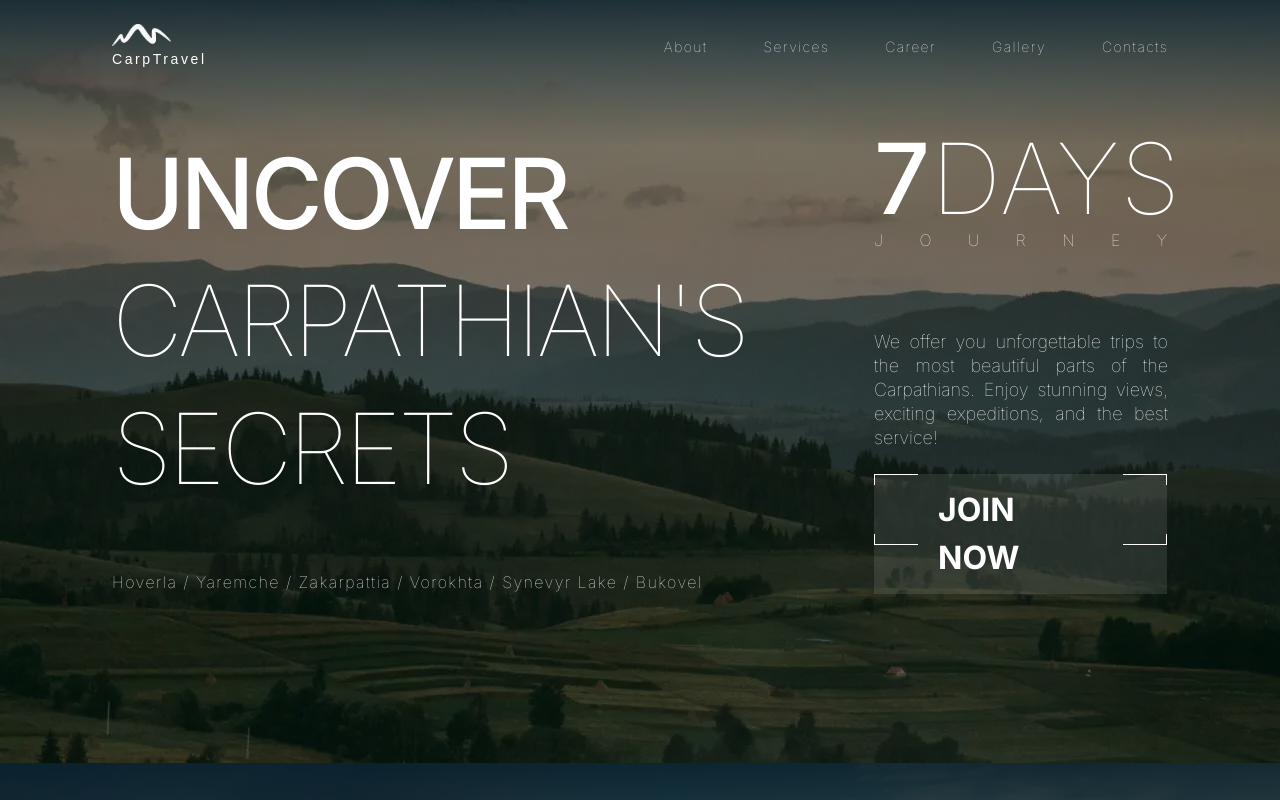
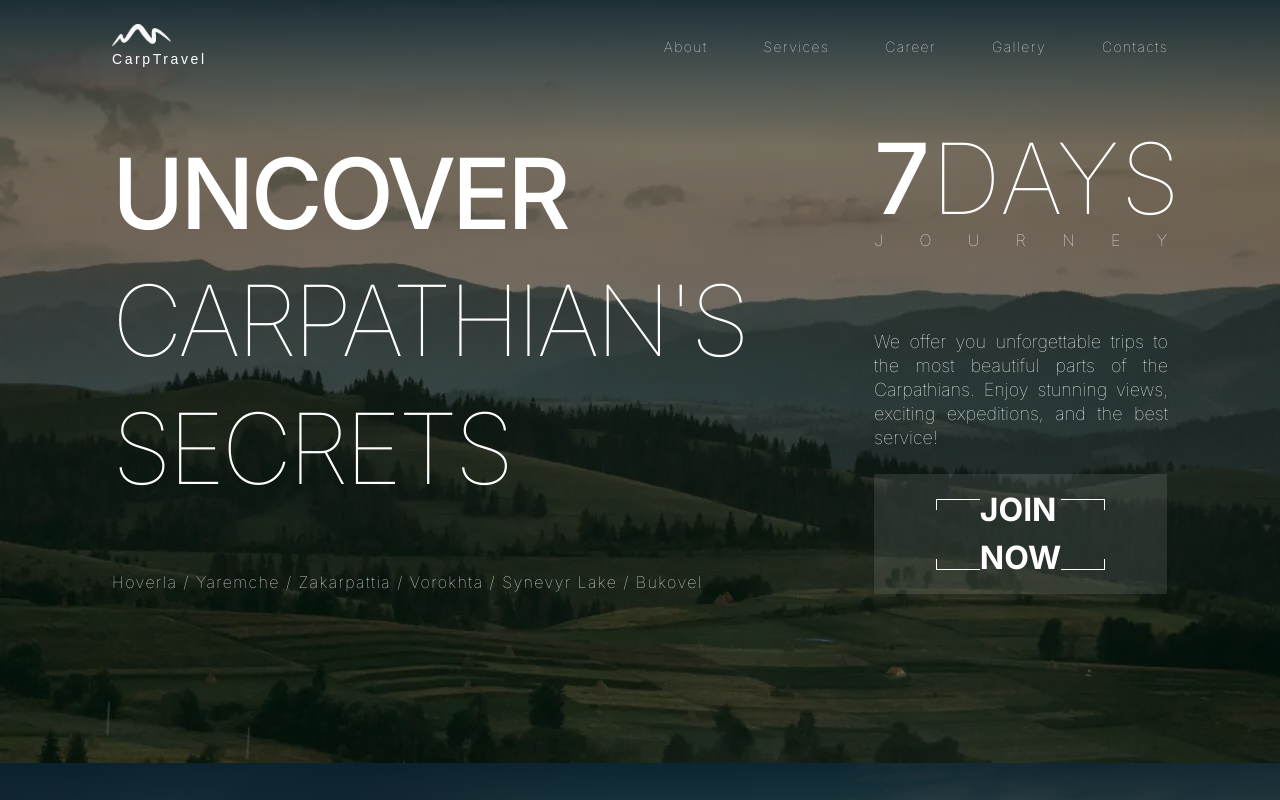
Before and after one commit to Veronikanos/carpTravel, a Next.js app: page / in a window 1280 px wide. Shown: the top 800 px of the page. Built offline with nearby package versions, Linux system fonts and the light colour scheme; a web font is replaced by a local one.

Commit message:
style: add optimization for tailwind config

```diff
--- a/src/app/globals.css
+++ b/src/app/globals.css
@@ -67,25 +67,6 @@ body {
   @apply md:w-[230px] xl:w-[294px] ml-auto;
 }
 
-.button-hero::before,
-.button-hero::after {
-  content: '';
-  position: absolute;
-  width: 42px;
-  height: 53px;
-  top: 0;
-  bottom: 0;
-}
-
-.button-hero::before {
-  left: 0;
-  content: url('/right-mobile.svg');
-}
-
-.button-hero::after {
-  right: 0;
-  content: url('/left-mobile.svg');
-}
 
 .mobile-menu__bg {
   background: rgba(1, 10, 5, 0.75);
--- a/src/app/layout.tsx
+++ b/src/app/layout.tsx
@@ -1,10 +1,6 @@
 import { Header } from '@/components'
 import './globals.css'
 import type { Metadata } from 'next'
-import { Inter } from 'next/font/google'
-// import Head from 'next/head'
-
-// const inter = Inter({ subsets: ['latin'] })
 
 export const metadata: Metadata = {
   title: 'CarpTravel',
--- a/src/components/Hero.tsx
+++ b/src/components/Hero.tsx
@@ -1,5 +1,7 @@
 import {FC} from 'react';
 import Link from 'next/link';
+
+
 
 const Hero: FC = () => {
   return (
@@ -29,7 +31,7 @@ const Hero: FC = () => {
                 parts of the Carpathians. Enjoy stunning views,
                 exciting expeditions, and the best service!
               </p>
-              <Link href="contacts" className="button-hero">
+              <Link href="contacts" className='button-hero'>
                 JOIN NOW
               </Link>
             </div>
--- a/tailwind.config.ts
+++ b/tailwind.config.ts
@@ -15,9 +15,10 @@ module.exports = {
       colors: {
         'dark-color': '#0F1812',
         'light-color': '#FFFFFF',
-        'light-transparent': 'rgba(255, 255, 255, 0.20)'
+        'light-transparent': 'rgba(255, 255, 255, 0.20)',
       },
     },
   },
   plugins: [],
+  purge: ['./src/**/*.{js,jsx,ts,tsx}'],
 };
```
Also changed, not shown: 1 other file (tests, documents, lock files or other folders).
